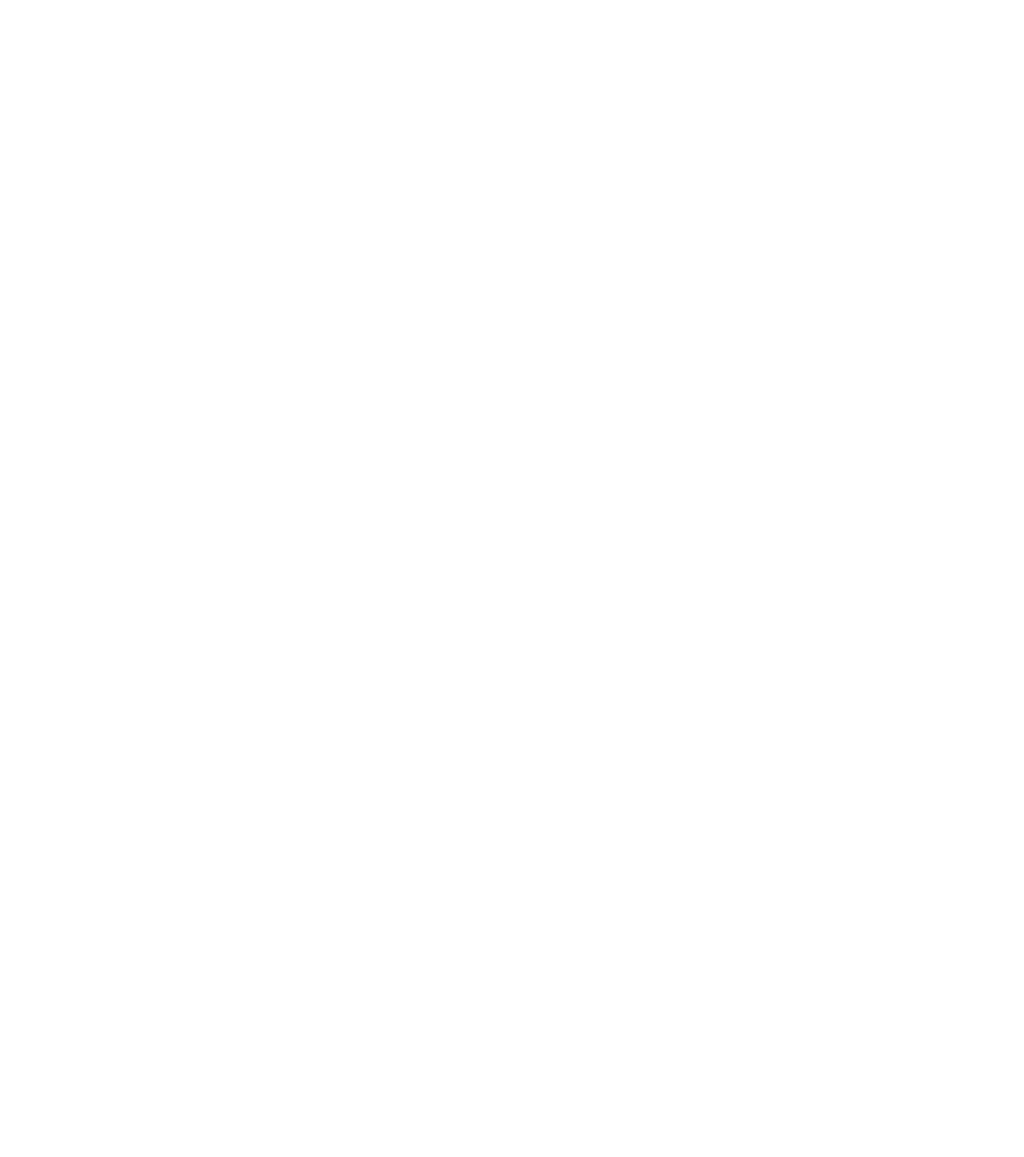
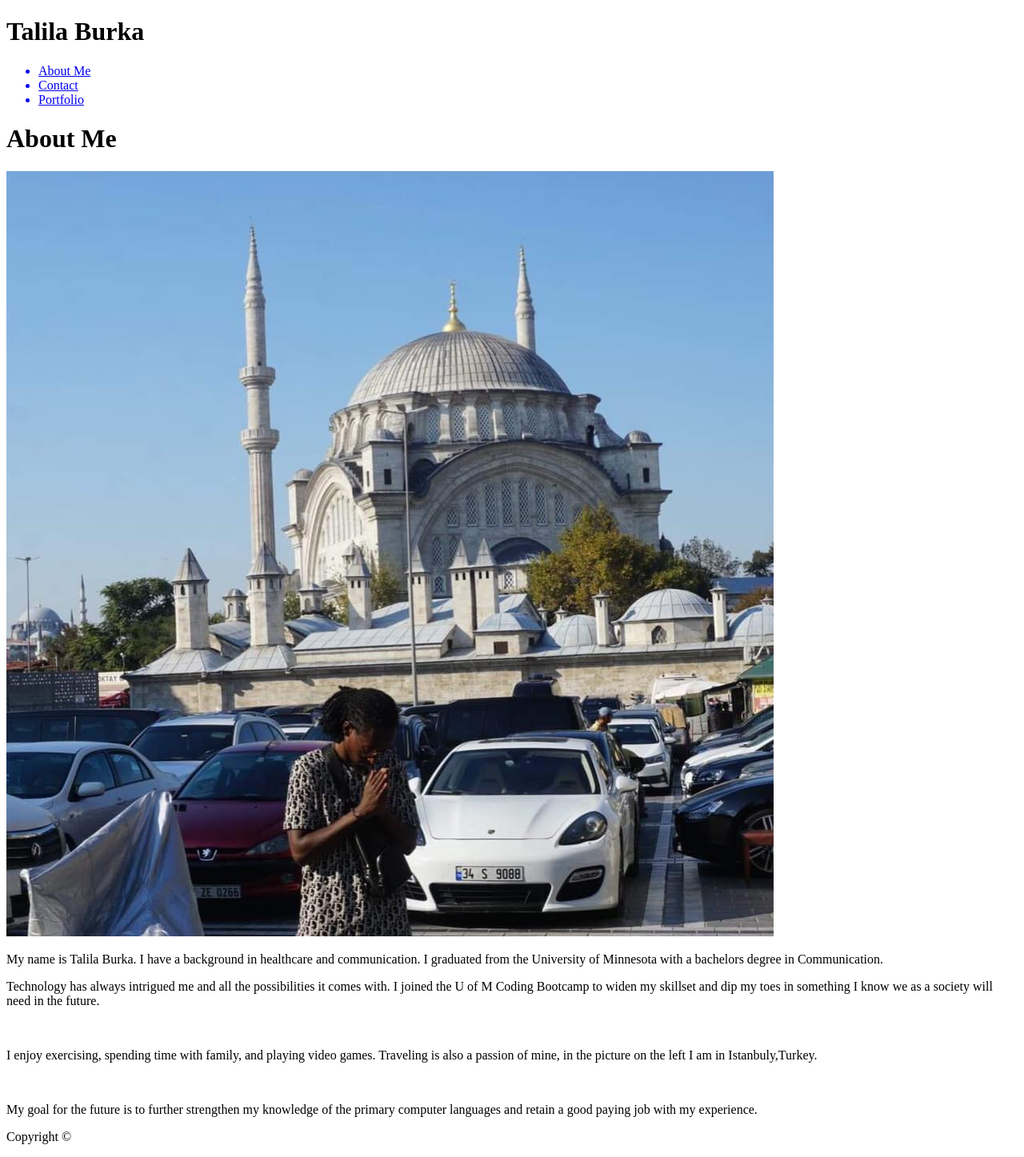
Before and after one commit to btalila23/Basic-Portfolio, a plain HTML site: page index.html in a window 1280 px wide. Shown: the whole page at 80% size. Before the commit the page ends 800 px from the top, so only its background shows below. Drawn offline with Linux system fonts and the light colour scheme.

Commit message:
fixed errors

```diff
--- a/index.html
+++ b/index.html
@@ -5,8 +5,48 @@
     <meta name="viewport" content="width=device-width, initial-scale=1.0">
     <meta http-equiv="X-UA-Compatible" content="ie=edge">
     <title>Professional-Portfolio</title>
+    <link rel="stylesheet" href="style.css">
 </head>
 <body>
+    <div class="header">
+        <div class="inner_header">
+            <div class="myname">
+                <h1>Talila Burka<h1>
+                </div>
 
+            <ul class="navigation">
+            <a href="index.html"><li>About Me</li></a>
+            <a href="contact.html"><li>Contact</li></a>
+            <a href="portfolio.html"><li>Portfolio</li></a>
+            </ul>
+        </div>
+
+    </div>
+
+<div class="container">
+
+    <div class="index_content">
+        <h1 id="about_me">About Me</h1>
+
+        <div>
+            <img id="photo" src="Assets/images/Istanbul.jpg" alt="Istanbul,Turkey 2019">
+        </div>
+
+        <div class="main text">
+            <p>My name is Talila Burka. I have a background in healthcare and communication. I graduated from the University of Minnesota with a bachelors degree in Communication.
+            </p>
+            <p>Technology has always intrigued me and all the possibilities it comes with. I joined the U of M Coding Bootcamp to widen my skillset and dip my toes in something I know we as a society will need in the future.</p>
+            <br>
+            <p>I enjoy exercising, spending time with family, and playing video games. Traveling is also a passion of mine, in the picture on the left I am in Istanbuly,Turkey.</p>
+            <br>
+            <p>My goal for the future is to further strengthen my knowledge of the primary computer languages and retain a good paying job with my experience.</p>
+
+            </div>
+        </div>
+    </div>
+<div class="footer">
+    <div class="inner_footer">
+        <div class="copyright">
+            <p>Copyright ©</p>
 </body>
 </html>
--- a/style.css
+++ b/style.css
@@ -0,0 +1,2 @@
+.multiple {background-color: #cccccc;}
+#first {background-color: #ffffff}
```
Also changed, not shown: portfolio.html (+77 -0 lines), Assets/images/Istanbul.jpg (added).
